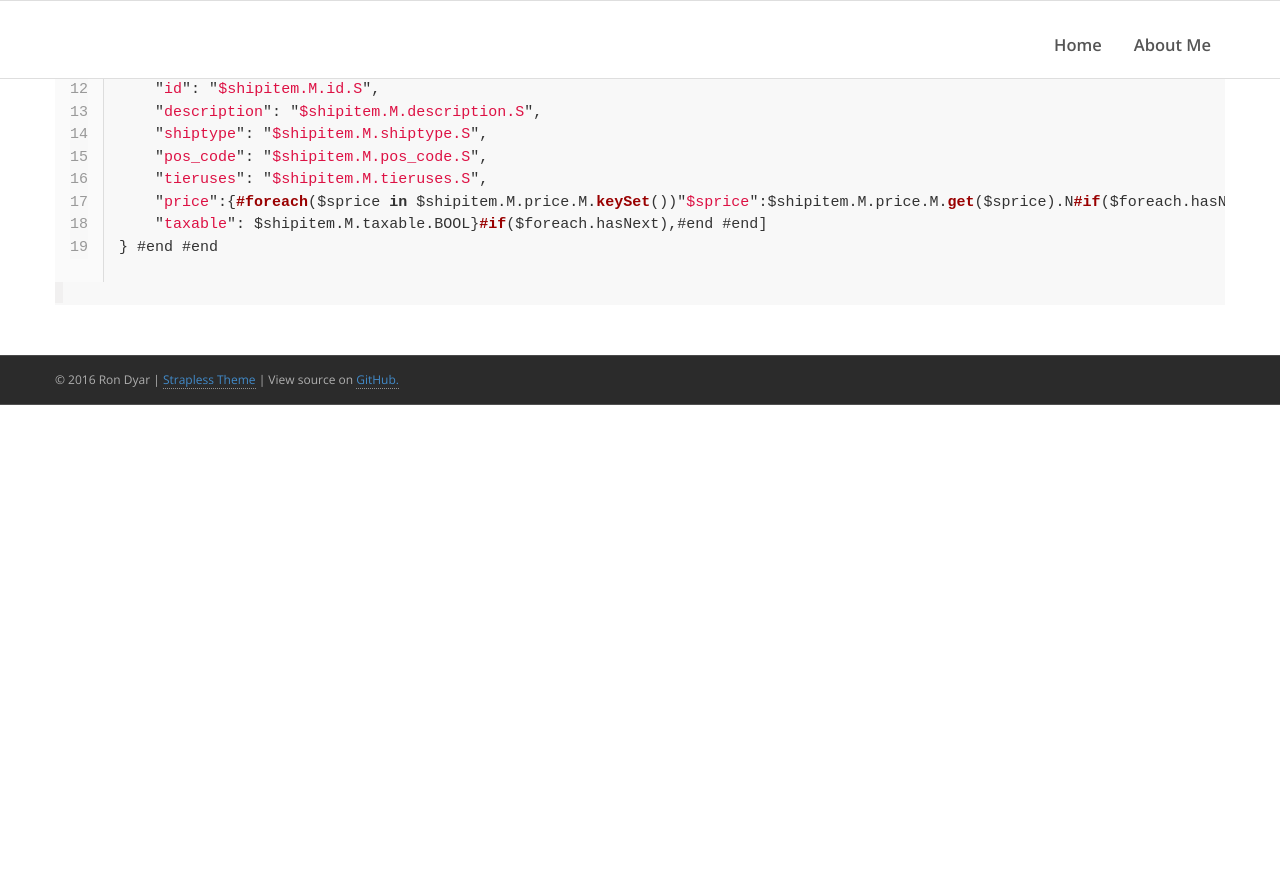
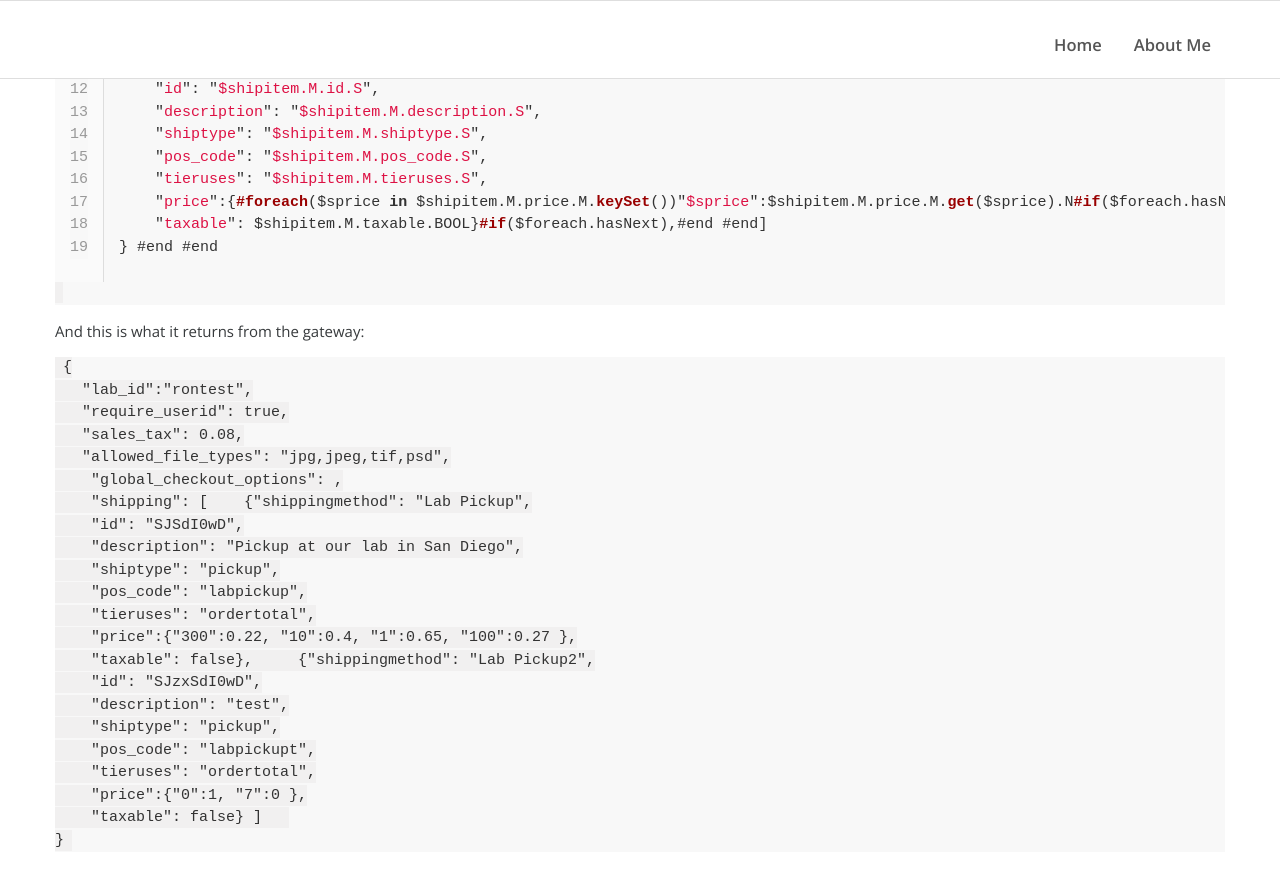
Before and after one commit to rdyar/rdyar.github.io, a Jekyll site: the page built from _posts/2016-07-16-aws-api-gateway-mapping-template-map-data-type.md, in a window 1280 px wide and 900 px high, scrolled down 1519 px. Shown: the top 890 px of the window. Built offline with Jekyll 4.4.1, drawn with Linux system fonts in a browser that asks for light colours; before the commit the page ends 1924 px from its top, so only the background shows below that.

Commit message:
Update 2016-07-16-aws-api-gateway-mapping-template-map-data-type.md

```diff
--- a/_posts/2016-07-16-aws-api-gateway-mapping-template-map-data-type.md
+++ b/_posts/2016-07-16-aws-api-gateway-mapping-template-map-data-type.md
@@ -35,3 +35,30 @@ Here is a screen shot of an item - this is basically one row of a table and repr
     "taxable": $shipitem.M.taxable.BOOL}#if($foreach.hasNext),#end #end]
 } #end #end
 {% endhighlight %}
+
+And this is what it returns from the gateway:
+
+{% highlight linenos %}
+{
+   "lab_id":"rontest",
+   "require_userid": true,
+   "sales_tax": 0.08,
+   "allowed_file_types": "jpg,jpeg,tif,psd",
+    "global_checkout_options": ,
+    "shipping": [    {"shippingmethod": "Lab Pickup",
+    "id": "SJSdI0wD",
+    "description": "Pickup at our lab in San Diego",
+    "shiptype": "pickup",
+    "pos_code": "labpickup",
+    "tieruses": "ordertotal",
+    "price":{"300":0.22, "10":0.4, "1":0.65, "100":0.27 },
+    "taxable": false},     {"shippingmethod": "Lab Pickup2",
+    "id": "SJzxSdI0wD",
+    "description": "test",
+    "shiptype": "pickup",
+    "pos_code": "labpickupt",
+    "tieruses": "ordertotal",
+    "price":{"0":1, "7":0 },
+    "taxable": false} ]
+}
+{% endhighlight %}
```
